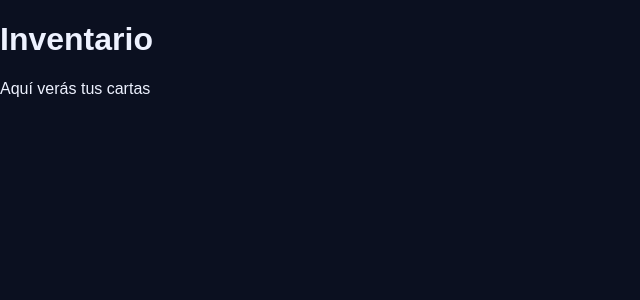
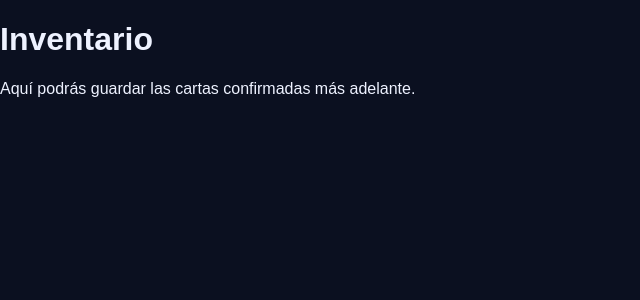
Before and after one commit to panchoalvarezg/PokemonScan, a Next.js app in the folder pokemon-card-pokedex/: page /inventory in a window 1280 px wide. Shown: the top 300 px of the page, without its empty margins (0-640 px from the left). Built offline with nearby package versions, Linux system fonts and the light colour scheme.

Commit message:
Update page.tsx

```diff
--- a/pokemon-card-pokedex/app/inventory/page.tsx
+++ b/pokemon-card-pokedex/app/inventory/page.tsx
@@ -1,8 +1,10 @@
 export default function InventoryPage() {
   return (
-    <main className="p-6">
-      <h1>Inventario</h1>
-      <p>Aquí verás tus cartas</p>
+    <main className="mx-auto max-w-4xl p-6">
+      <h1 className="mb-3 text-3xl font-bold">Inventario</h1>
+      <p className="text-sm text-gray-600">
+        Aquí podrás guardar las cartas confirmadas más adelante.
+      </p>
     </main>
   );
 }
```
